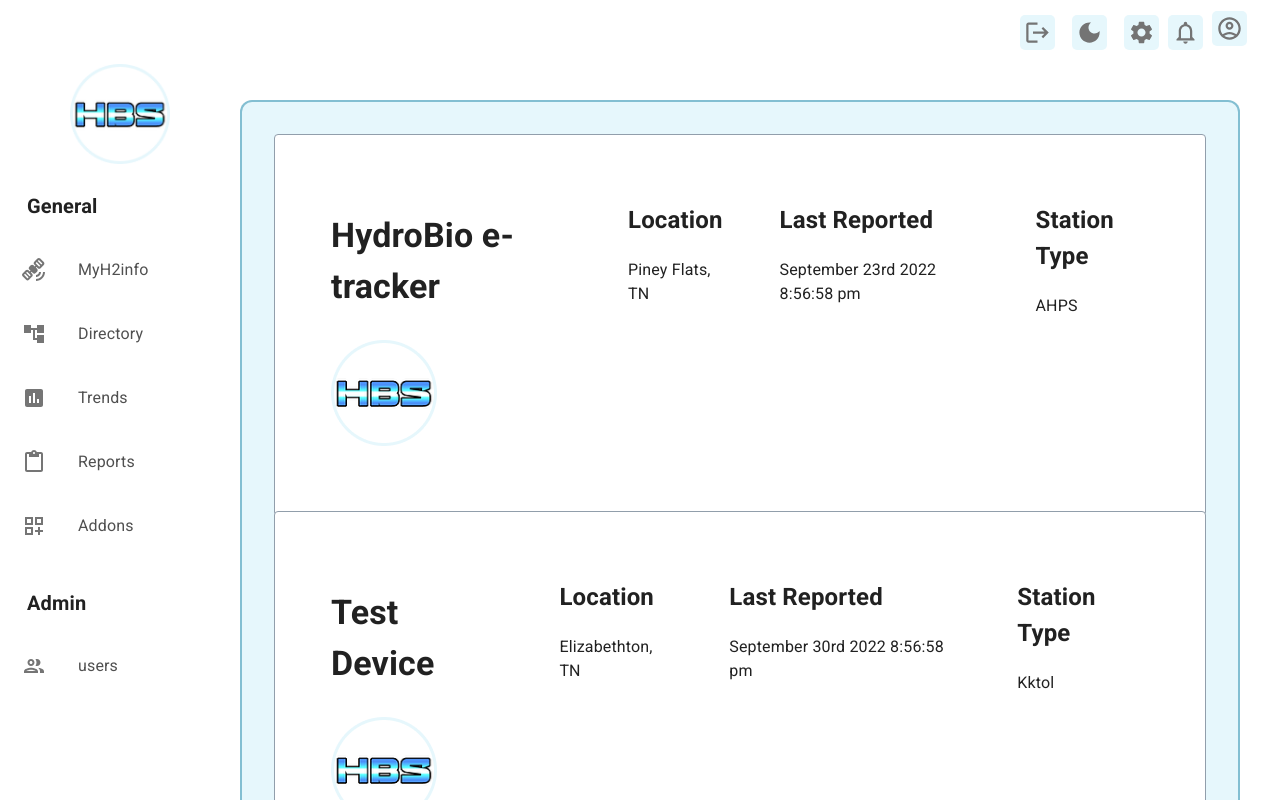
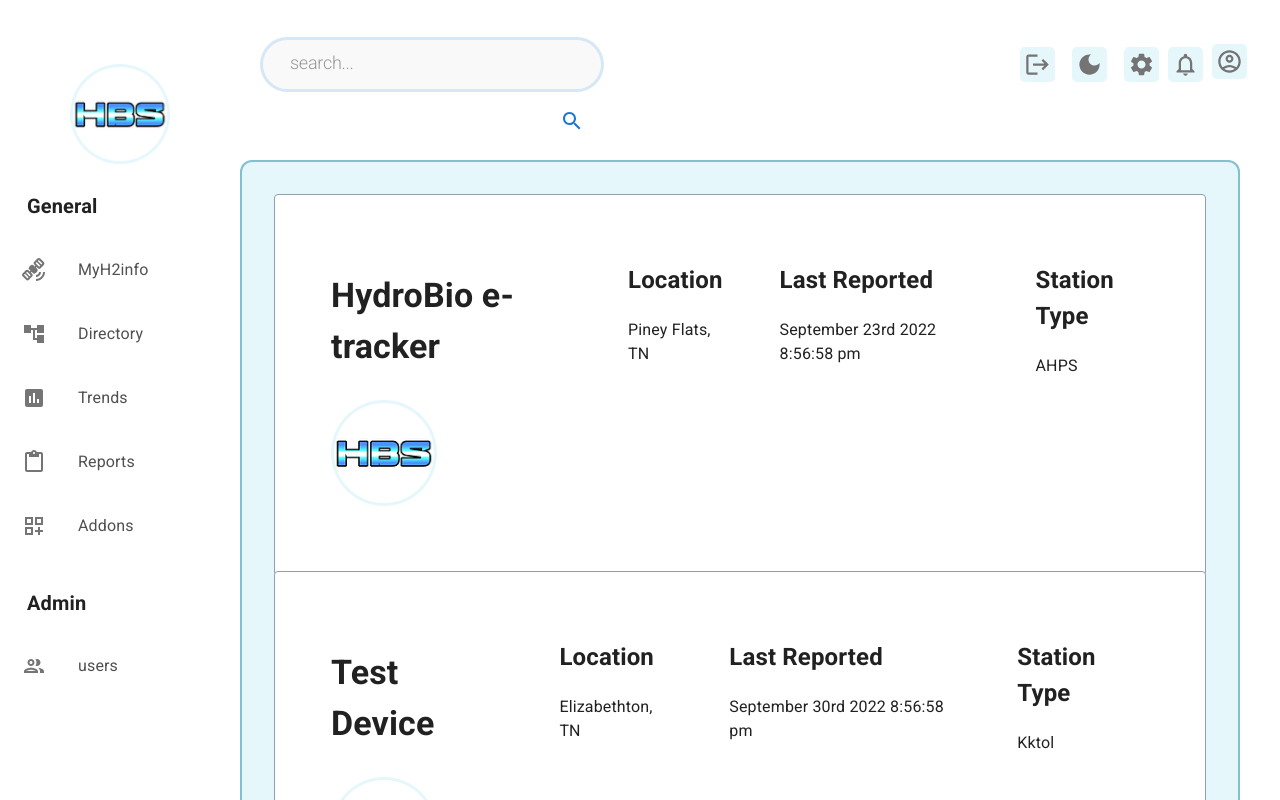
Before and after one commit to kpierc11/Dashboard_Demo, a React (Create React App) app in the folder app/: page / in a window 1280 px wide. Shown: the top 800 px of the page. Built offline with nearby package versions, Linux system fonts and the light colour scheme.

Commit message:
updates to navigation top bar

```diff
--- a/app/src/components/navigationDrawer/NavigationDrawer.tsx
+++ b/app/src/components/navigationDrawer/NavigationDrawer.tsx
@@ -14,13 +14,12 @@ import SatelliteAltIcon from "@mui/icons-material/SatelliteAlt";
 import { router } from "../../navigation/Navigation";
 import { RouterProvider } from "react-router-dom";
 import { useState, useEffect, useMemo, createContext } from "react";
-import { Button, CircularProgress, ThemeProvider } from "@mui/material";
+import { CircularProgress, ThemeProvider } from "@mui/material";
 import "../navigationDrawer/navigationDrawer.css";
 import AccountCircleOutlinedIcon from "@mui/icons-material/AccountCircleOutlined";
 import NotificationsNoneOutlinedIcon from "@mui/icons-material/NotificationsNoneOutlined";
 import { createTheme } from "@mui/material/styles";
 import Brightness4Icon from "@mui/icons-material/Brightness4";
-import Brightness7Icon from "@mui/icons-material/Brightness7";
 import AccountTree from "@mui/icons-material/AccountTree";
 import AssessmentIcon from "@mui/icons-material/Assessment";
 import ContentPasteOutlinedIcon from "@mui/icons-material/ContentPasteOutlined";
@@ -28,7 +27,8 @@ import DashboardCustomizeOutlinedIcon from "@mui/icons-material/DashboardCustomi
 import PeopleOutlinedIcon from "@mui/icons-material/PeopleOutlined";
 import LogoutIcon from "@mui/icons-material/Logout";
 import SettingsIcon from "@mui/icons-material/Settings";
-import DarkModeIcon from '@mui/icons-material/DarkMode';
+import DarkModeIcon from "@mui/icons-material/DarkMode";
+import SearchIcon from "@mui/icons-material/Search";
 
 const drawerWidth = 240;
 const ColorModeContext = createContext({ toggleColorMode: () => {} });
@@ -180,12 +180,31 @@ export default function NavigationDrawer(props: Props) {
             sx={{
               width: { sm: `calc(100% - ${drawerWidth}px)` },
               ml: { sm: `${drawerWidth}px` },
-              backgroundColor: "white",
+              backgroundColor:theme.palette.background.default,
               boxShadow: "none",
               borderRight: "none",
             }}
           >
-            <Toolbar sx={{ justifyContent: "flex-end", borderRight: 0 }}>
+            <Toolbar
+              sx={{
+                justifyContent: "flex-end",
+                borderRight: 0,
+                paddingTop: "39px",
+                paddingBottom: "40px",
+              }}
+            >
+              <div style={{ position: "absolute", left: 0, maxWidth:344, width:344 }}>
+                <form>
+                  <div style={{position:"relative"}}>
+                    <input
+                      id="topbar-search"
+                      type="search"
+                      placeholder="search..."
+                    ></input>
+                    <SearchIcon sx={{ position: "absolute", right:0, marginTop:"5%" }} color="primary"></SearchIcon>
+                  </div>
+                </form>
+              </div>
               <IconButton
                 color="primary"
                 aria-label="open drawer"
@@ -205,10 +224,12 @@ export default function NavigationDrawer(props: Props) {
                 className={"topbar-button"}
               >
                 {theme.palette.mode === "dark" ? (
-                  <Brightness4Icon  className={"topbar-icon"} fontSize={"large"}  />
+                  <Brightness4Icon
+                    className={"topbar-icon"}
+                    fontSize={"large"}
+                  />
                 ) : (
                   <DarkModeIcon className={"topbar-icon"} fontSize={"large"} />
-
                 )}
               </IconButton>
               <SettingsIcon
@@ -220,10 +241,10 @@ export default function NavigationDrawer(props: Props) {
                 fontSize={"large"}
               ></NotificationsNoneOutlinedIcon>
               <a href="/user-profile">
-              <AccountCircleOutlinedIcon
-                className={"topbar-icon"}
-                fontSize={"large"}
-              ></AccountCircleOutlinedIcon>
+                <AccountCircleOutlinedIcon
+                  className={"topbar-icon"}
+                  fontSize={"large"}
+                ></AccountCircleOutlinedIcon>
               </a>
             </Toolbar>
           </AppBar>
--- a/app/src/components/navigationDrawer/navigationDrawer.css
+++ b/app/src/components/navigationDrawer/navigationDrawer.css
@@ -9,6 +9,14 @@
   border-bottom: 0;
   border-bottom-right-radius: 0;
   border-bottom-left-radius: 0;
+  margin-top: 160px;
+}
+
+@media (max-width: 600px) {
+  .blue-background {
+    margin-right: 10px;
+    margin-left: 10px;
+  }
 }
 
 .topbar-icon {
@@ -31,3 +39,25 @@
   opacity: 100%;
   font-size: 18px;
 }
+
+#topbar-search {
+  border: 3px solid rgba(77, 164, 234, 0.2);
+  width: 100%;
+  max-width: 344px;
+  border-radius: 50px;
+  padding-top: 17px;
+  padding-bottom: 17px;
+  padding-left: 27px;
+  margin-left: 20px;
+  background-color: #f9f9f9;
+}
+
+#topbar-search::placeholder {
+  font-family: "Roboto";
+  font-style: normal;
+  font-weight: 300;
+  font-size: 18px;
+  line-height: 21px;
+  letter-spacing: -0.015em;
+  color: #979797;
+}
```
